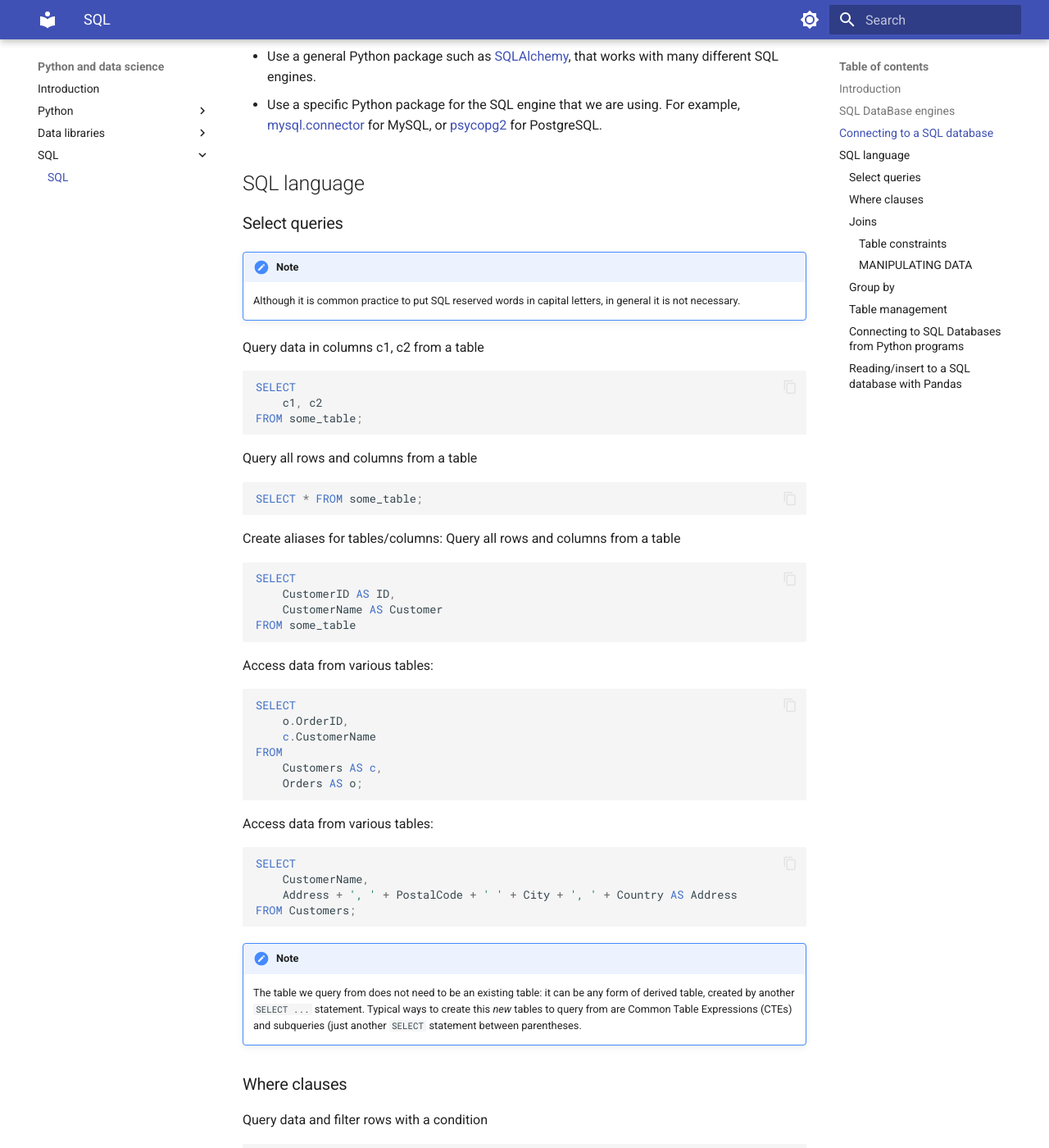
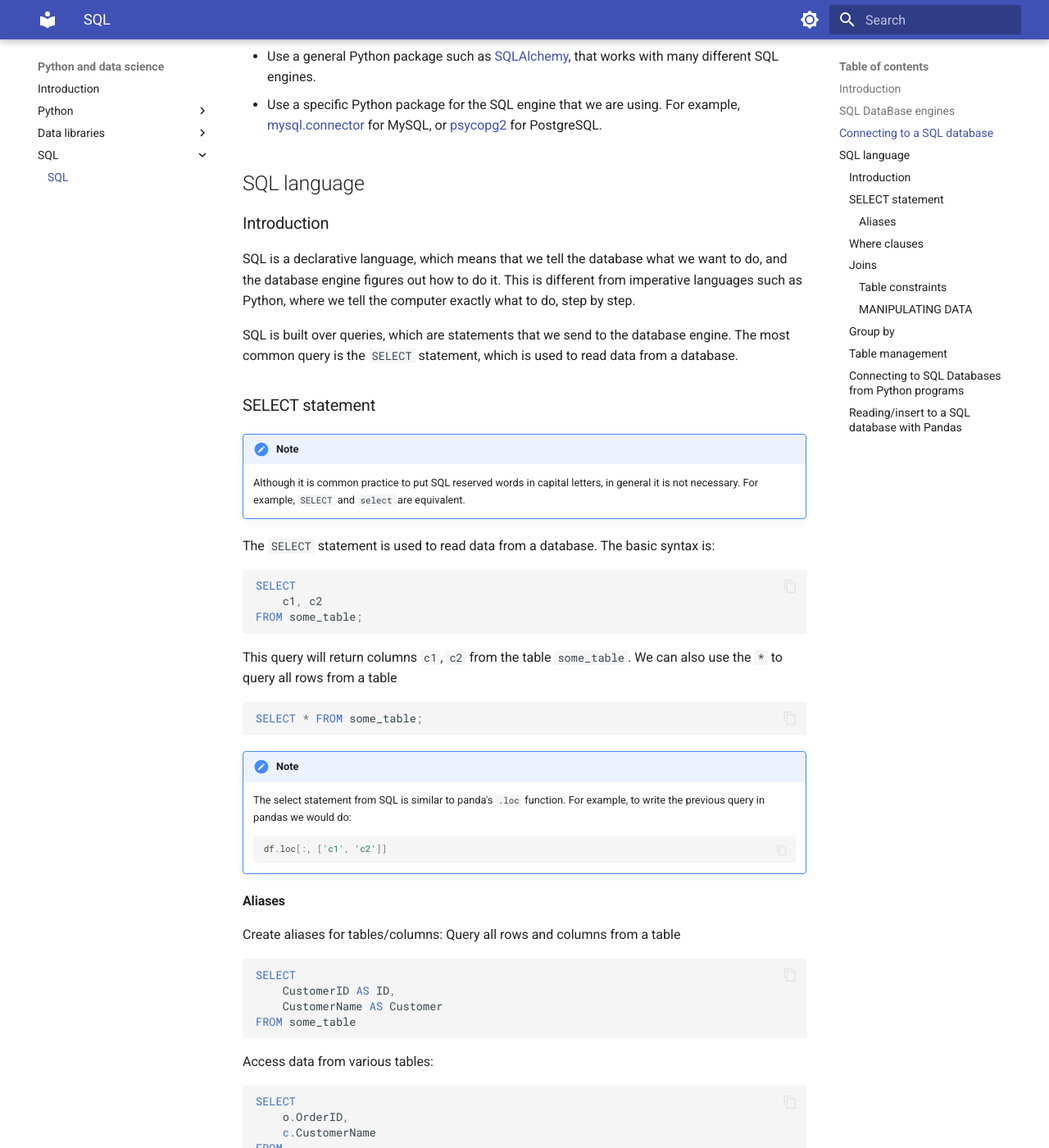
Before and after one commit to gerardpc/python-course, an MkDocs documentation site: the page built from docs/programming/sql/sql.md, in a window 1280 px wide and 1400 px high, scrolled down 1232 px. Shown: the whole window at 82% size. Built offline with MkDocs 1.6.1 and Material for MkDocs 9.7.7, drawn with Linux system fonts in a browser that asks for light colours.

Commit message:
Work on SQL section.

````diff
--- a/docs/programming/sql/sql.md
+++ b/docs/programming/sql/sql.md
@@ -47,22 +47,42 @@ In order to connect to an already existing SQL database, we have several options
 
 ## SQL language
 
-### Select queries
+### Introduction
+
+SQL is a declarative language, which means that we tell the database what we want to do, and the database
+engine figures out how to do it. This is different from imperative languages such as Python, where we
+tell the computer exactly what to do, step by step.
+
+SQL is built over queries, which are statements that we send to the database engine. The most common
+query is the `SELECT` statement, which is used to read data from a database.
+
+### SELECT statement
 
 !!!note
     Although it is common practice to put SQL reserved words in capital letters,
-    in general it is not necessary.
+    in general it is not necessary. For example, `SELECT` and `select` are equivalent.
 
-Query data in columns c1, c2 from a table
+The `SELECT` statement is used to read data from a database. The basic syntax is:
 ```sql
 SELECT
     c1, c2
 FROM some_table;
 ```
-Query all rows and columns from a table
+This query will return columns `c1`, `c2` from the table `some_table`.
+We can also use the `*` to query all rows from a table
 ```sql
 SELECT * FROM some_table;
 ```
+
+!!!note
+    The select statement from SQL is similar to panda's `.loc` function.
+    For example, to write the previous query in pandas we would do:
+    ```python
+    df.loc[:, ['c1', 'c2']]
+    ```
+
+#### Aliases
+
 Create aliases for tables/columns:
 Query all rows and columns from a table
 ```sql
````
